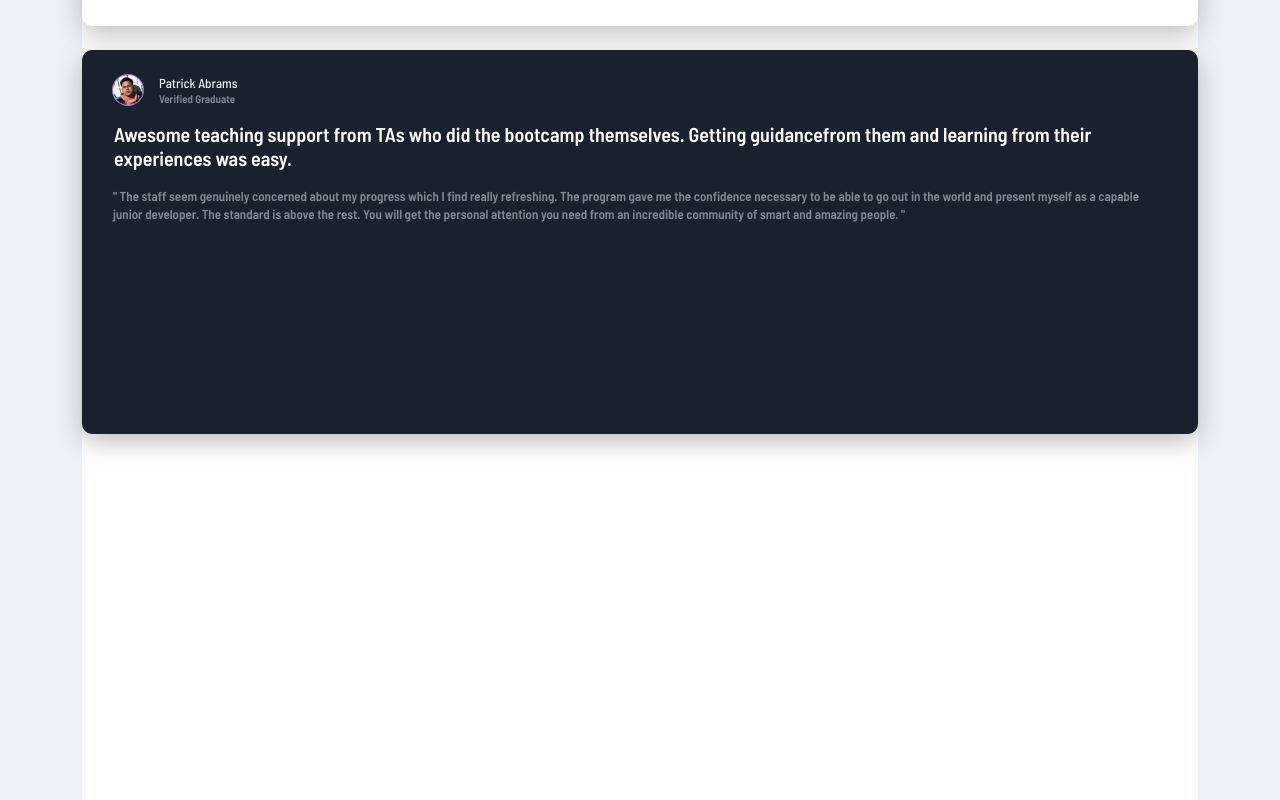
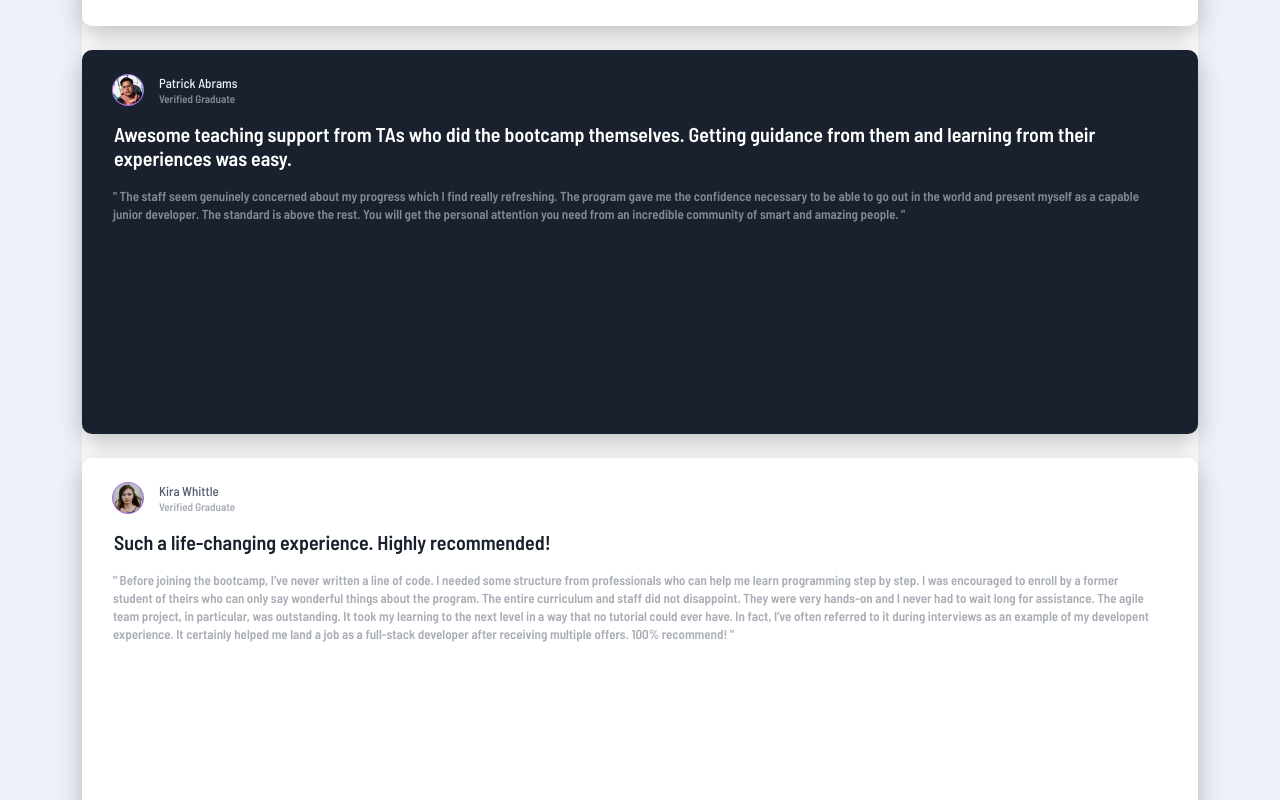
Before and after one commit to JCDMeira/testimonials-grid, a React (Create React App) app: page / in a window 1280 px wide. Shown: the part 1000-1800 px from the top of the page. Built offline with nearby package versions, Linux system fonts and the light colour scheme.

Commit message:
Add: fifth card

```diff
--- a/src/App.jsx
+++ b/src/App.jsx
@@ -5,6 +5,7 @@ import photo1 from './assets/images/image-daniel.jpg';
 import photo2 from './assets/images/image-jonathan.jpg';
 import photo3 from './assets/images/image-jeanette.jpg';
 import photo4 from './assets/images/image-patrick.jpg';
+import photo5 from './assets/images/image-kira.jpg';
 
 function App() {
   return (
@@ -71,7 +72,7 @@ function App() {
             name={['Patrick Abrams', '#ECF2F8']}
             verified={true}
             tittle={[
-              'Awesome teaching support from TAs who did the bootcamp themselves. Getting guidancefrom them and learning from their experiences was easy.',
+              'Awesome teaching support from TAs who did the bootcamp themselves. Getting guidance from them and learning from their experiences was easy.',
               '#FFFFFF',
             ]}
           >
@@ -82,6 +83,31 @@ function App() {
             personal attention you need from an incredible community of smart
             and amazing people.
           </Card>
+
+          <Card
+            background="#fff"
+            height="43.8"
+            photo={photo5}
+            name={['Kira Whittle', '#515A6B']}
+            verified={true}
+            tittle={[
+              'Such a life-changing experience. Highly recommended!',
+              '#19212E',
+            ]}
+          >
+            Before joining the bootcamp, I’ve never written a line of code. I
+            needed some structure from professionals who can help me learn
+            programming step by step. I was encouraged to enroll by a former
+            student of theirs who can only say wonderful things about the
+            program. The entire curriculum and staff did not disappoint. They
+            were very hands-on and I never had to wait long for assistance. The
+            agile team project, in particular, was outstanding. It took my
+            learning to the next level in a way that no tutorial could ever
+            have. In fact, I’ve often referred to it during interviews as an
+            example of my developent experience. It certainly helped me land a
+            job as a full-stack developer after receiving multiple offers. 100%
+            recommend!
+          </Card>
         </Content>
       </Conteiner>
     </>
```
